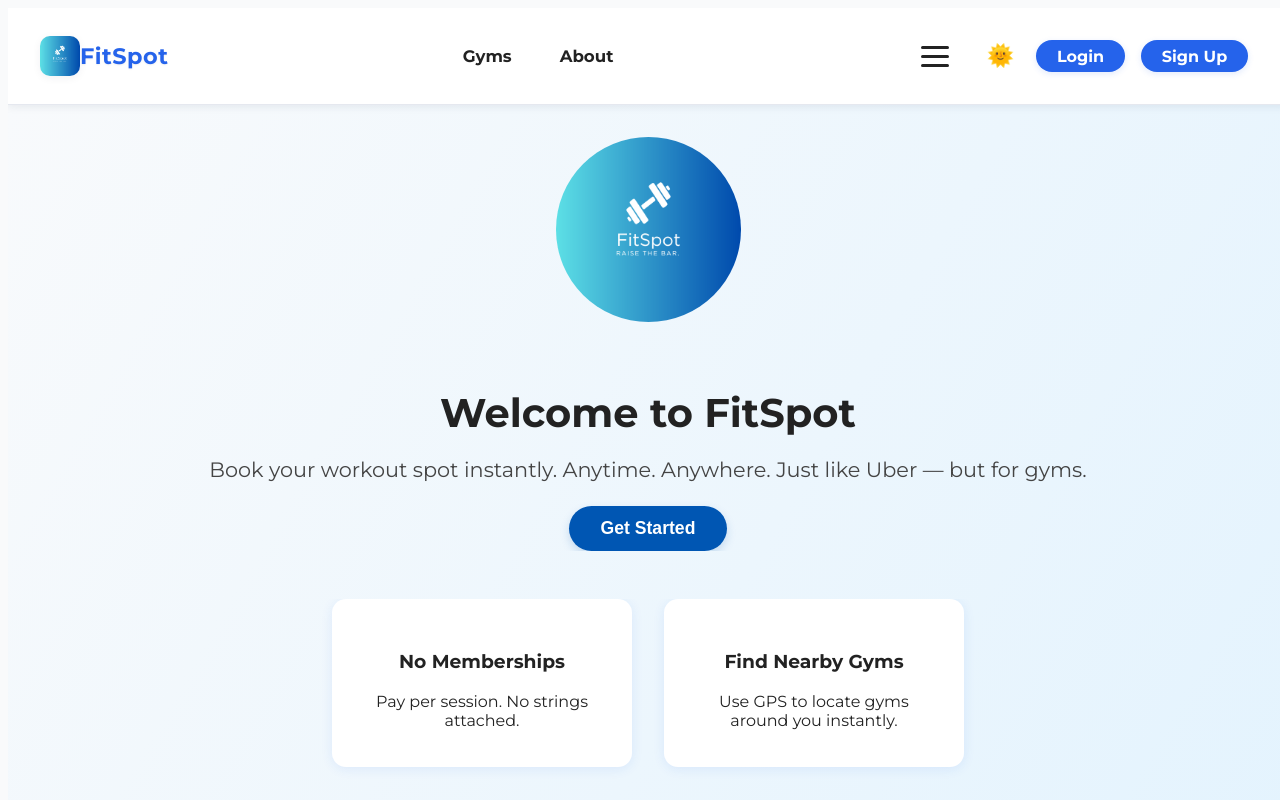
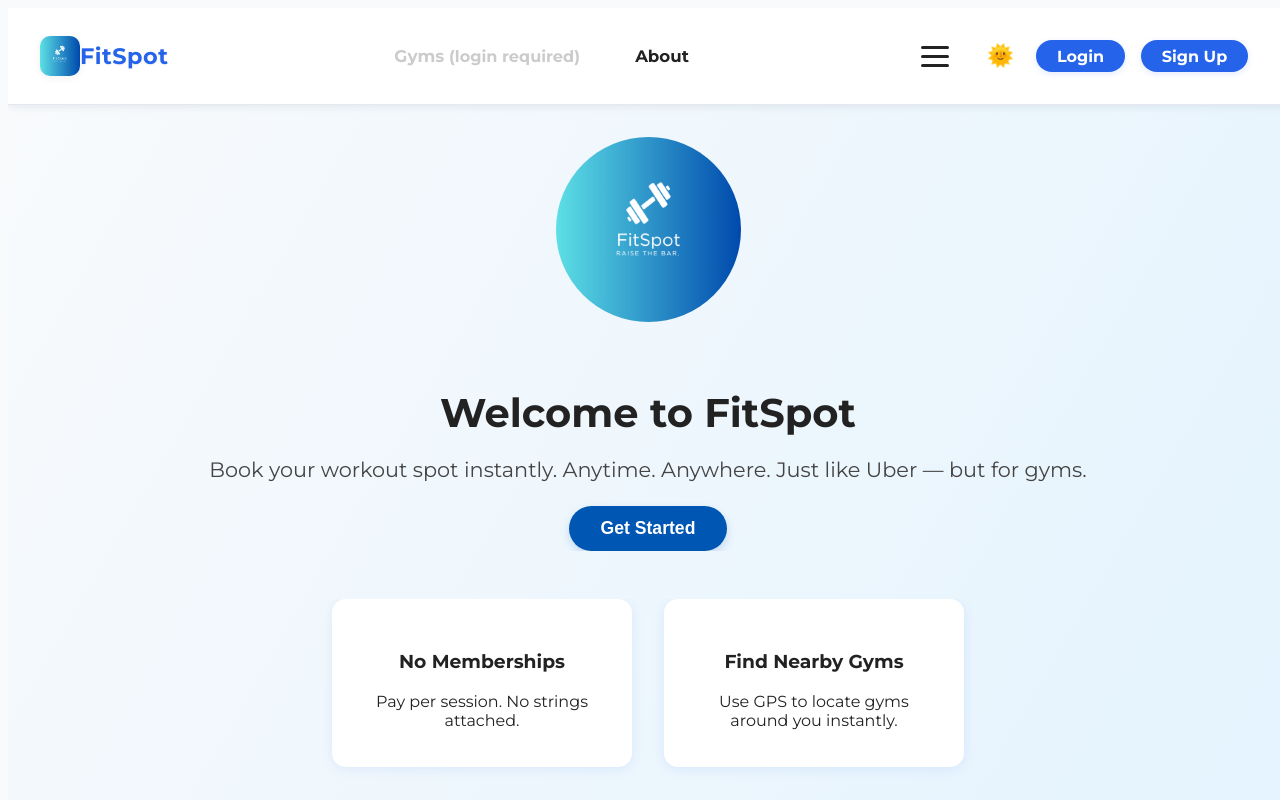
Before and after one commit to StartedtoCodewithAI/FitSpot, a React (Vite) app: page / in a window 1280 px wide. Shown: the top 800 px of the page. Built offline with nearby package versions, Linux system fonts and the light colour scheme.

Commit message:
Update Navbar.jsx

```diff
--- a/src/components/Navbar.jsx
+++ b/src/components/Navbar.jsx
@@ -16,10 +16,9 @@ const NAV_LABELS = {
 };
 
 const NAV_LINKS = [
-  { to: "/gyms", label: NAV_LABELS.gyms },
+  { to: "/gyms", label: NAV_LABELS.gyms, protected: true },
   { to: "/about", label: NAV_LABELS.about },
 ];
-
 const USER_LINKS = [
   { to: "/profile", label: NAV_LABELS.profile },
   { to: "/my-codes", label: NAV_LABELS.myCodes },
@@ -121,6 +120,13 @@ export default function Navbar() {
           background: #f3f6ff;
           color: #2563eb;
           box-shadow: 0 1px 4px #2563eb15;
+        }
+        .navbar-link-disabled {
+          pointer-events: none;
+          opacity: 0.6;
+          background: none !important;
+          color: #aaa !important;
+          cursor: not-allowed;
         }
         .nav-icons {
           display: flex;
@@ -247,7 +253,8 @@ export default function Navbar() {
           margin-bottom: 1.7rem;
         }
         .navbar-links-mobile a,
-        .navbar-links-mobile button {
+        .navbar-links-mobile button,
+        .navbar-links-mobile .navbar-link-disabled {
           display: block;
           width: 100%;
           padding: 1rem 1.1rem;
@@ -281,6 +288,13 @@ export default function Navbar() {
           border-radius: 50%;
           background: #2563eb;
         }
+        .navbar-links-mobile .navbar-link-disabled {
+          pointer-events: none;
+          opacity: 0.6;
+          background: none !important;
+          color: #aaa !important;
+          cursor: not-allowed;
+        }
         .navbar-links-mobile .nav-btn {
           margin: 0.7rem 0 0 0;
           border-radius: 14px;
@@ -312,7 +326,16 @@ export default function Navbar() {
           </div>
 
           <div className="navbar-links-desktop">
-            {NAV_LINKS.map(link => (
+            {NAV_LINKS.map(link =>
+              link.protected && !user ? (
+                <span
+                  className="navbar-link navbar-link-disabled"
+                  key={link.to}
+                  title="Please log in first"
+                >
+                  {link.label} <span style={{ fontSize: "0.95em" }}>(login required)</span>
+                </span>
+              ) : (
                 <NavLink
                   to={link.to}
                   key={link.to}
@@ -320,7 +343,8 @@ export default function Navbar() {
                 >
                   {link.label}
                 </NavLink>
-            ))}
+              )
+            )}
             {user && USER_LINKS.map(link => (
               <NavLink
                 to={link.to}
@@ -383,7 +407,16 @@ export default function Navbar() {
                 </button>
               </div>
               <div className="nav-section">
-                {NAV_LINKS.map(link => (
+                {NAV_LINKS.map(link =>
+                  link.protected && !user ? (
+                    <span
+                      className="navbar-link-disabled"
+                      key={link.to}
+                      title="Please log in first"
+                    >
+                      {link.label} (login required)
+                    </span>
+                  ) : (
                     <NavLink
                       to={link.to}
                       key={link.to}
@@ -391,7 +424,8 @@ export default function Navbar() {
                     >
                       {link.label}
                     </NavLink>
-                ))}
+                  )
+                )}
                 {user && USER_LINKS.map(link => (
                   <NavLink
                     to={link.to}
```
Lines whose indentation alone changed are shown as unchanged.
